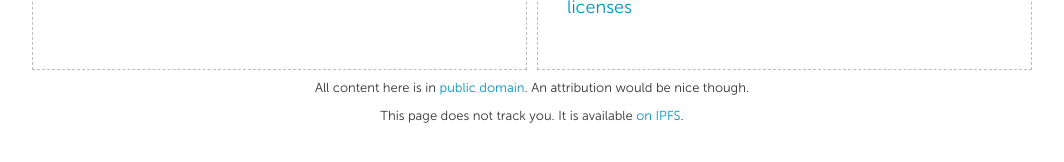
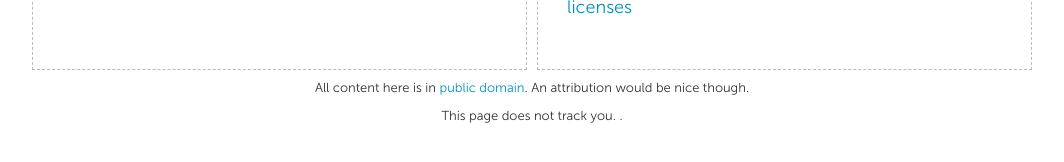
Before and after one commit to yanguly/paulmillr.github.io, a Jekyll site: the page built from index.html, in a window 1280 px wide. Shown: the part 684-846 px from the top of the page, without its empty margins (108-1172 px from the left). Built offline with Jekyll 4.4.1, drawn with Linux system fonts in a browser that asks for light colours.

Commit message:
Adjust footer

```diff
--- a/_layouts/base.html
+++ b/_layouts/base.html
@@ -65,7 +65,7 @@
         All content here is in <a href="https://creativecommons.org/publicdomain/zero/1.0/">public domain</a>. An attribution would be nice though.
       </p>
       <p>
-        This page does not track you. It is available <a href="https://paulmillr.eth.limo">on IPFS</a>.
+        This page does not track you. <!--It is available <a href="https://paulmillr.eth.limo">on IPFS</a>-->.
       </p>
     </footer>
   </div>
```
